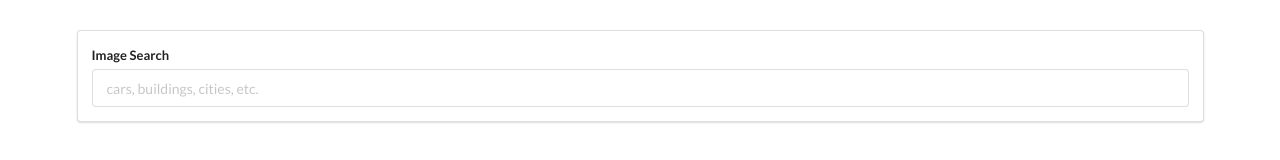
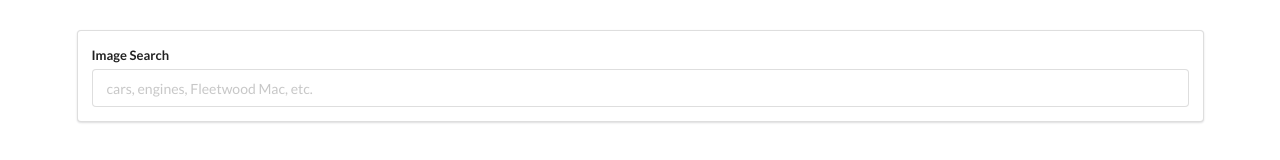
Before and after one commit to KenACollins/images-search-and-retrieval, a React (Create React App) app: page / in a window 1280 px wide. Shown: the top 160 px of the page. Built offline with nearby package versions, Linux system fonts and the light colour scheme.

Commit message:
SearchBar input field placeholder updated to reflect that search term can be more than one word.

```diff
--- a/src/components/SearchBar.js
+++ b/src/components/SearchBar.js
@@ -21,7 +21,7 @@
                 <form onSubmit={this.onFormSubmit} className="ui form">
                     <div className="field">
                         <label>Image Search</label>
-                        <input type="text" placeholder="cars, buildings, cities, etc." value={this.state.term} onChange={e => this.setState({ term: e.target.value })} />
+                        <input type="text" placeholder="cars, engines, Fleetwood Mac, etc." value={this.state.term} onChange={e => this.setState({ term: e.target.value })} />
                     </div>
                 </form>
             </div>
```
